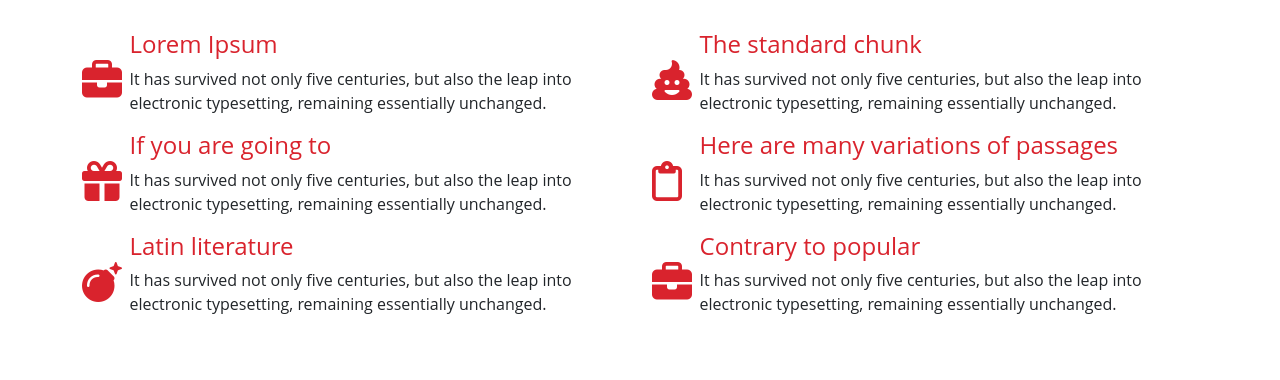
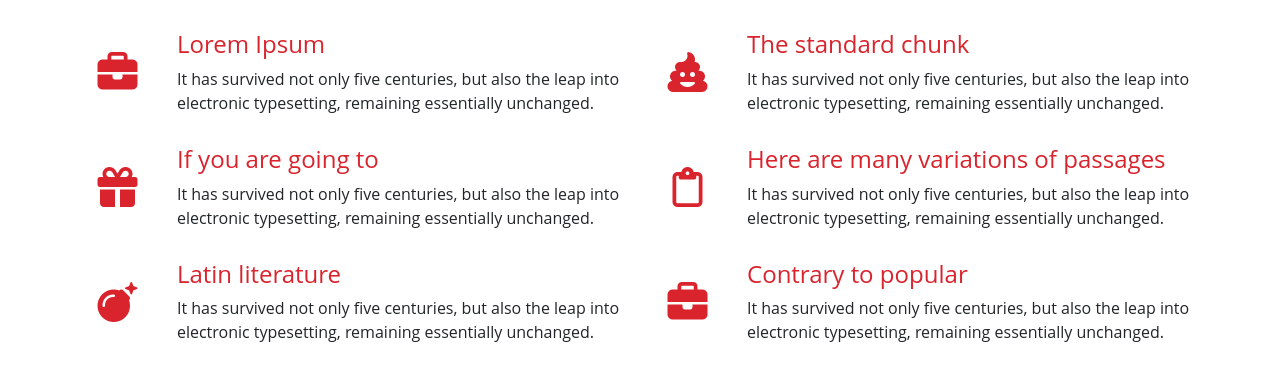
Before and after one commit to An-Phan-220295/BT_Buoi_20_HTML-CSS, a plain HTML site: page index.html in a window 1280 px wide. Drawn offline with nearby package versions, Linux system fonts and the light colour scheme.

Commit message:
Adjust layouts.

```diff
--- a/index.html
+++ b/index.html
@@ -20,11 +20,11 @@
   <body style="font-family: Open Sans, sans-serif">
     <article>
       <div class="container">
-        <div class="row">
+        <div class="row title">
           <div class="col-lg-6">
             <div class="row">
               <i
-                class="fa-solid fa-briefcase icon col-lg-1 align-self-center"
+                class="fa-solid fa-briefcase icon col-lg-2 align-self-center"
               ></i>
               <div class="col-lg-10 content-title">
                 <h4>Lorem Ipsum</h4>
@@ -35,9 +35,10 @@
               </div>
             </div>
           </div>
+
           <div class="col-lg-6">
             <div class="row">
-              <i class="fa-solid fa-poo icon col-lg-1 align-self-center"></i>
+              <i class="fa-solid fa-poo icon col-lg-2 align-self-center"></i>
               <div class="col-lg-10 content-title">
                 <h4>The standard chunk</h4>
                 <p>
@@ -47,9 +48,10 @@
               </div>
             </div>
           </div>
+
           <div class="col-lg-6">
             <div class="row">
-              <i class="fa-solid fa-gift icon col-lg-1 align-self-center"></i>
+              <i class="fa-solid fa-gift icon col-lg-2 align-self-center"></i>
               <div class="col-lg-10 content-title">
                 <h4>If you are going to</h4>
                 <p>
@@ -63,7 +65,7 @@
           <div class="col-lg-6">
             <div class="row">
               <i
-                class="fa-regular fa-clipboard icon col-lg-1 align-self-center"
+                class="fa-regular fa-clipboard icon col-lg-2 align-self-center"
               ></i>
               <div class="col-lg-10 content-title">
                 <h4>Here are many variations of passages</h4>
@@ -77,7 +79,7 @@
 
           <div class="col-lg-6">
             <div class="row">
-              <i class="fa-solid fa-bomb icon col-lg-1 align-self-center"></i>
+              <i class="fa-solid fa-bomb icon col-lg-2 align-self-center"></i>
               <div class="col-lg-10 content-title">
                 <h4>Latin literature</h4>
                 <p>
@@ -91,7 +93,7 @@
           <div class="col-lg-6">
             <div class="row">
               <i
-                class="fa-solid fa-briefcase icon col-lg-1 align-self-center"
+                class="fa-solid fa-briefcase icon col-lg-2 align-self-center"
               ></i>
               <div class="col-lg-10 content-title">
                 <h4>Contrary to popular</h4>
--- a/style.css
+++ b/style.css
@@ -1,6 +1,7 @@
 .icon {
   color: rgb(217 35 45);
   font-size: 40px;
+  text-align: center;
 }
 .content-title h4 {
   color: rgb(217 35 45);
@@ -8,3 +9,10 @@
 article {
   margin-top: 30px;
 }
+.title {
+  row-gap: 30px;
+  align-items: space-between;
+}
+.content-title p {
+  margin-bottom: 0;
+}
```
